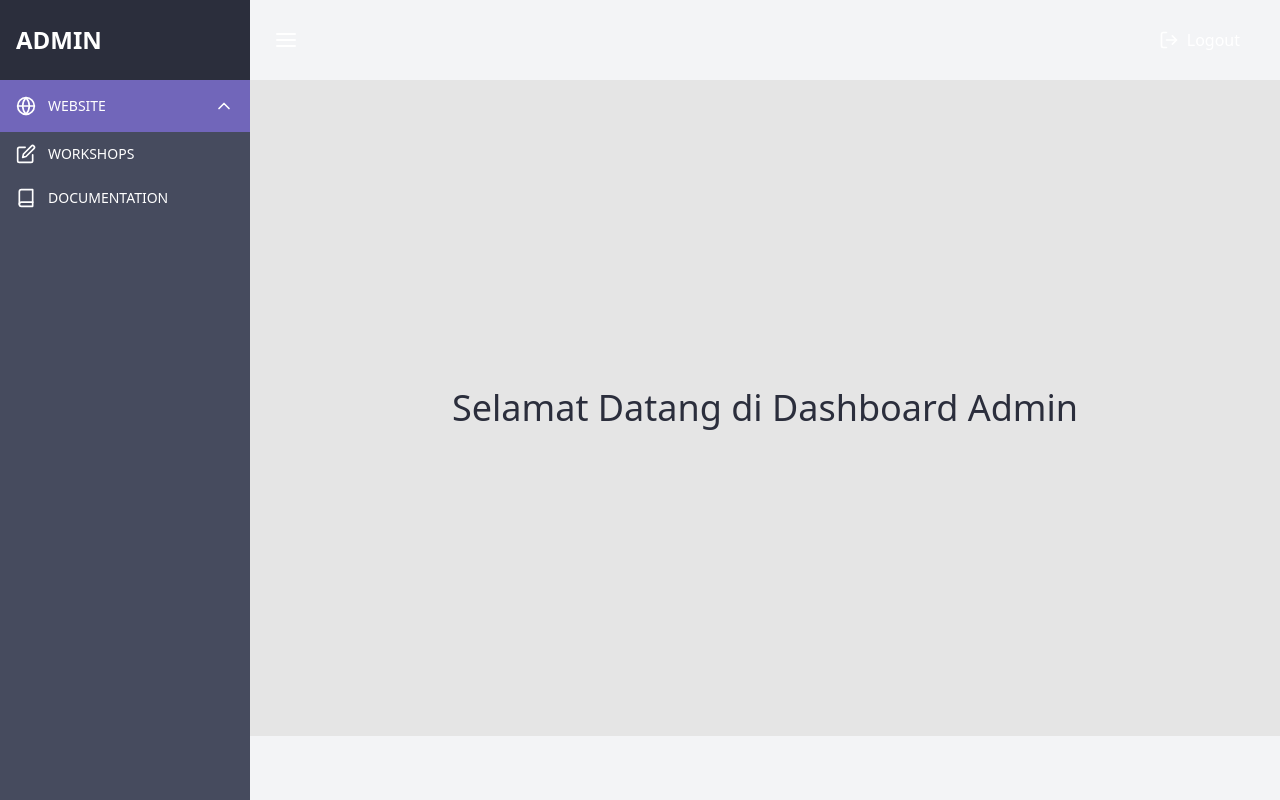
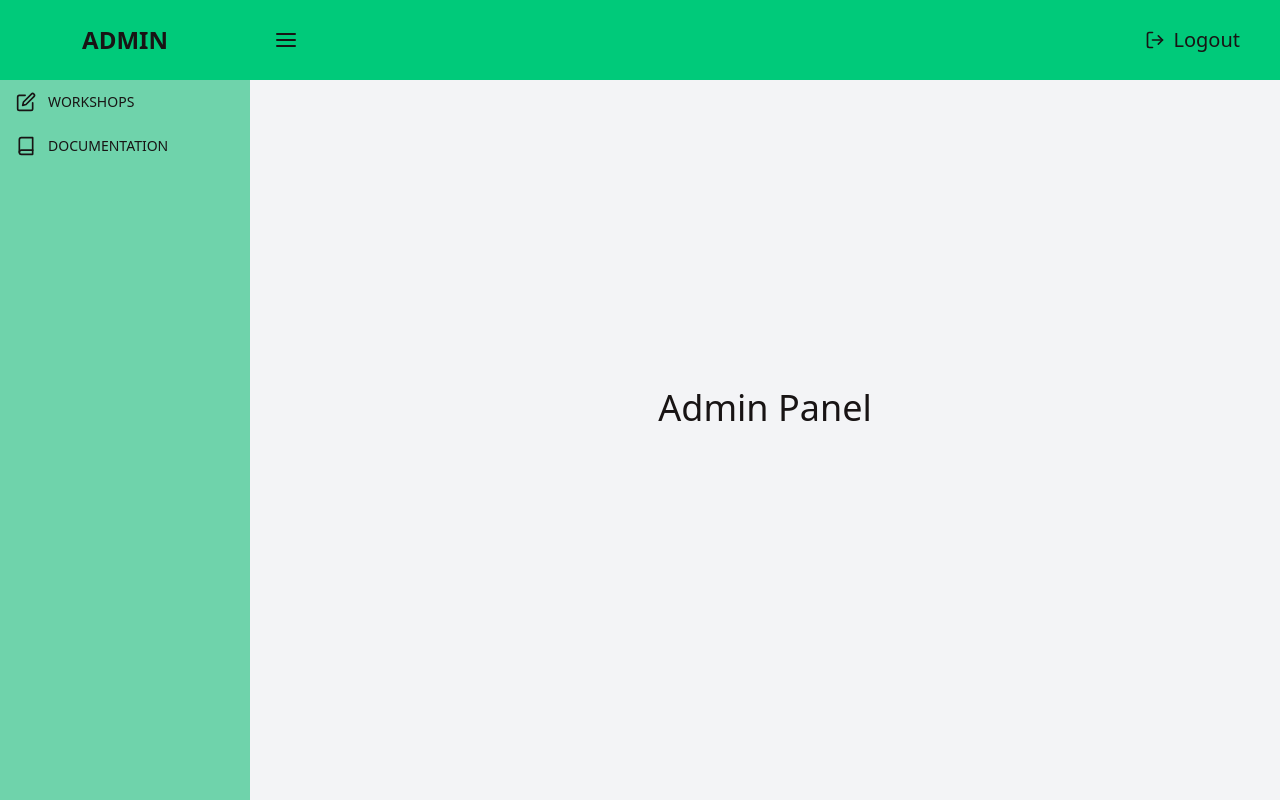
Before and after one commit to falihdzakwanz/photography-class, a Next.js app: page /admin in a window 1280 px wide. Built offline with nearby package versions, Linux system fonts and the light colour scheme.

Commit message:
refactor: admin layout

```diff
--- a/src/app/admin/page.tsx
+++ b/src/app/admin/page.tsx
@@ -4,8 +4,8 @@ export default function Dashboard() {
     return (
         <AdminLayout>
             <div className="flex min-h-[calc(100vh-144px)] items-center justify-center">
-                <h1 className="text-4xl font-medium text-[#2B2E3C]">
-                    Selamat Datang di Dashboard Admin
+                <h1 className="text-4xl font-medium text-primary">
+                    Admin Panel
                 </h1>
             </div>
         </AdminLayout>
--- a/src/components/fragments/Navbar/AuthenticatedNavbar/index.tsx
+++ b/src/components/fragments/Navbar/AuthenticatedNavbar/index.tsx
@@ -1,3 +1,5 @@
+"use client"
+
 import { signOut } from 'next-auth/react';
 import { FiLogOut, FiMenu } from 'react-icons/fi';
 
@@ -9,15 +11,15 @@ interface Proptypes {
 const AuthenticatedNavbar = (props: Proptypes) => {
     const { setIsOpen, isOpen } = props;
     return (
-        <nav className="flex h-[80px] items-center justify-between bg-color-purple px-6 text-color-white">
-            <button onClick={() => setIsOpen(!isOpen)} className="text-white">
+        <nav className="flex h-[80px] items-center justify-between bg-admin-primary px-6">
+            <button onClick={() => setIsOpen(!isOpen)} className="text-primary hover:text-white transition-colors duration-200">
                 <FiMenu className="h-6 w-6" />
             </button>
 
             <div className="flex items-center gap-4">
                 <button
                     onClick={() => signOut()}
-                    className="text-white flex items-center px-4 py-2"
+                    className="text-primary flex items-center px-4 py-2 md:text-lg lg:text-xl hover:text-white transition-colors duration-200"
                 >
                     <FiLogOut className="mr-2 h-5 w-5" />
                     Logout
--- a/src/components/fragments/Sidebar/SidebarLink/index.tsx
+++ b/src/components/fragments/Sidebar/SidebarLink/index.tsx
@@ -14,7 +14,7 @@ const SidebarLink = (props: MenuItem) => {
         <Link
             key={label}
             href={href}
-            className="text-white flex items-center gap-3 px-4 py-3 text-sm uppercase transition-colors hover:bg-[#5B6179]"
+            className="text-primary flex items-center gap-3 px-4 py-3 text-sm uppercase transition-colors hover:bg-admin-primary hover:text-white"
         >
             {icon}
             <span>{label}</span>
--- a/src/components/fragments/Sidebar/index.tsx
+++ b/src/components/fragments/Sidebar/index.tsx
@@ -1,5 +1,4 @@
 import { ReactNode } from 'react';
-import { FiChevronDown, FiChevronUp, FiGlobe } from 'react-icons/fi';
 import SidebarLink from './SidebarLink';
 
 interface MenuItem {
@@ -7,46 +6,28 @@ interface MenuItem {
     icon: ReactNode;
     href: string;
 }
+
 interface Proptypes {
     isOpen: boolean;
-    isWebsiteOpen: boolean;
-    setIsWebsiteOpen: (isWebsiteOpen: boolean) => void;
     menuItems: MenuItem[];
 }
 
 const Sidebar = (props: Proptypes) => {
-    const { isOpen, isWebsiteOpen, setIsWebsiteOpen, menuItems } = props;
+    const { isOpen, menuItems } = props;
+
     return (
         <aside
             className={`fixed left-0 top-0 z-40 h-screen w-[250px] transition-transform ${
                 isOpen ? 'translate-x-0' : '-translate-x-full'
-            } bg-[#464B5E] text-color-white transition-all duration-300`}
+            } bg-admin-accent text-primary transition-all duration-300`}
         >
-            <div className="flex h-[80px] items-center bg-[#2B2E3C] px-4">
-                <h1 className="text-white text-2xl font-bold">
+            <div className="flex h-[80px] items-center justify-center bg-admin-primary px-4">
+                <h1 className="text-2xl font-bold text-center">
                     ADMIN
                 </h1>
             </div>
 
             <div>
-                <button
-                    onClick={() => setIsWebsiteOpen(!isWebsiteOpen)}
-                    className="flex w-full cursor-pointer items-center justify-between bg-[#7166BA] px-4 py-4 transition-colors hover:bg-[#6357AB]"
-                >
-                    <div className="flex items-center gap-3">
-                        <FiGlobe className="text-white h-5 w-5" />
-                        <span className="text-white text-sm">WEBSITE</span>
-                    </div>
-                    {isWebsiteOpen ? (
-                        <FiChevronUp className="text-white h-5 w-5" />
-                    ) : (
-                        <FiChevronDown className="text-white h-5 w-5" />
-                    )}
-                </button>
-
-                <div
-                    className={`transition-all duration-300 ${isWebsiteOpen ? 'max-h-[1000px]' : 'max-h-0 overflow-hidden'}`}
-                >
                 {menuItems.map((item) => (
                     <SidebarLink
                         key={item.label}
@@ -56,7 +37,6 @@ const Sidebar = (props: Proptypes) => {
                     />
                 ))}
             </div>
-            </div>
         </aside>
     );
 };
--- a/src/components/layouts/AdminLayout/index.tsx
+++ b/src/components/layouts/AdminLayout/index.tsx
@@ -11,7 +11,6 @@ interface Props {
 
 export default function AdminLayout({ children }: Props) {
     const [isOpen, setIsOpen] = useState(true);
-    const [isWebsiteOpen, setIsWebsiteOpen] = useState(true);
 
     const menuItems = [
         {
@@ -30,8 +29,6 @@ export default function AdminLayout({ children }: Props) {
         <div className="bg-gray-100 min-h-screen">
             <Sidebar
                 isOpen={isOpen}
-                isWebsiteOpen={isWebsiteOpen}
-                setIsWebsiteOpen={setIsWebsiteOpen}
                 menuItems={menuItems}
             />
 
@@ -40,7 +37,7 @@ export default function AdminLayout({ children }: Props) {
             >
                 <AuthenticatedNavbar isOpen={isOpen} setIsOpen={setIsOpen} />
 
-                <main className="min-h-[calc(100vh-144px)] bg-[#E5E5E5]">
+                <main className="min-h-[calc(100vh-144px)] bg-gray-100">
                     {children}
                 </main>
             </div>
--- a/tailwind.config.ts
+++ b/tailwind.config.ts
@@ -13,6 +13,8 @@ export default {
         secondary: "#D9D9D9",
         background: "var(--background)",
         foreground: "var(--foreground)",
+        "admin-primary": "#00CA7A",
+        "admin-accent": "#6FD3AB"
       },
     },
   },
```
Lines whose indentation alone changed are shown as unchanged.
